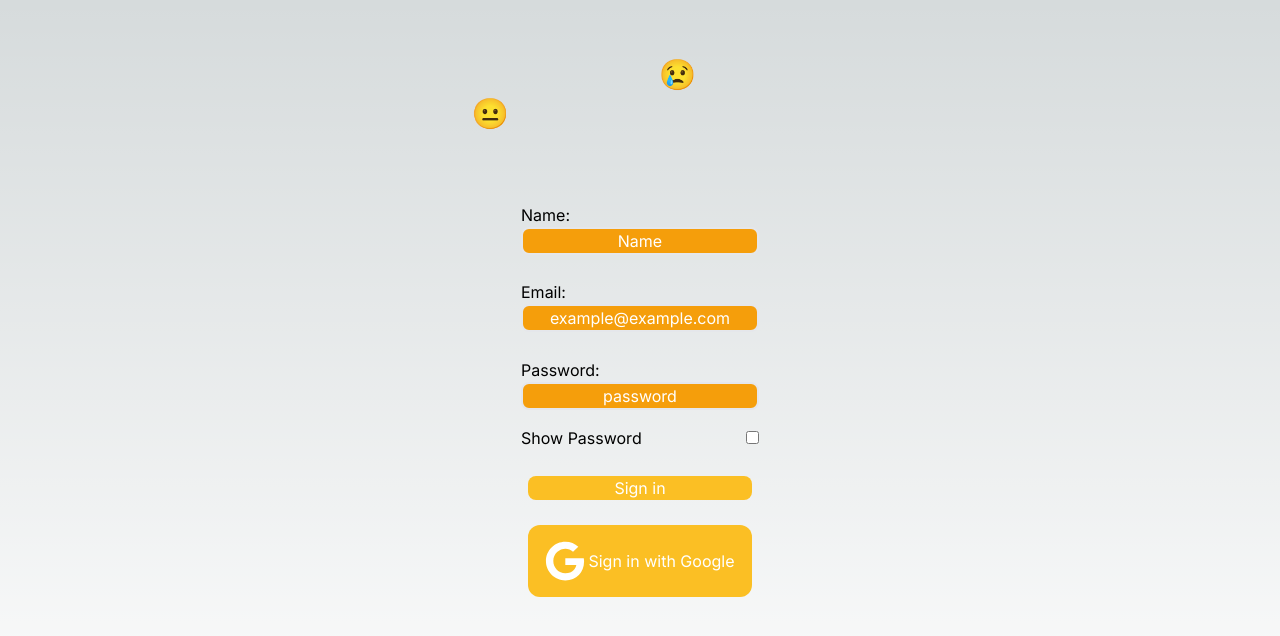
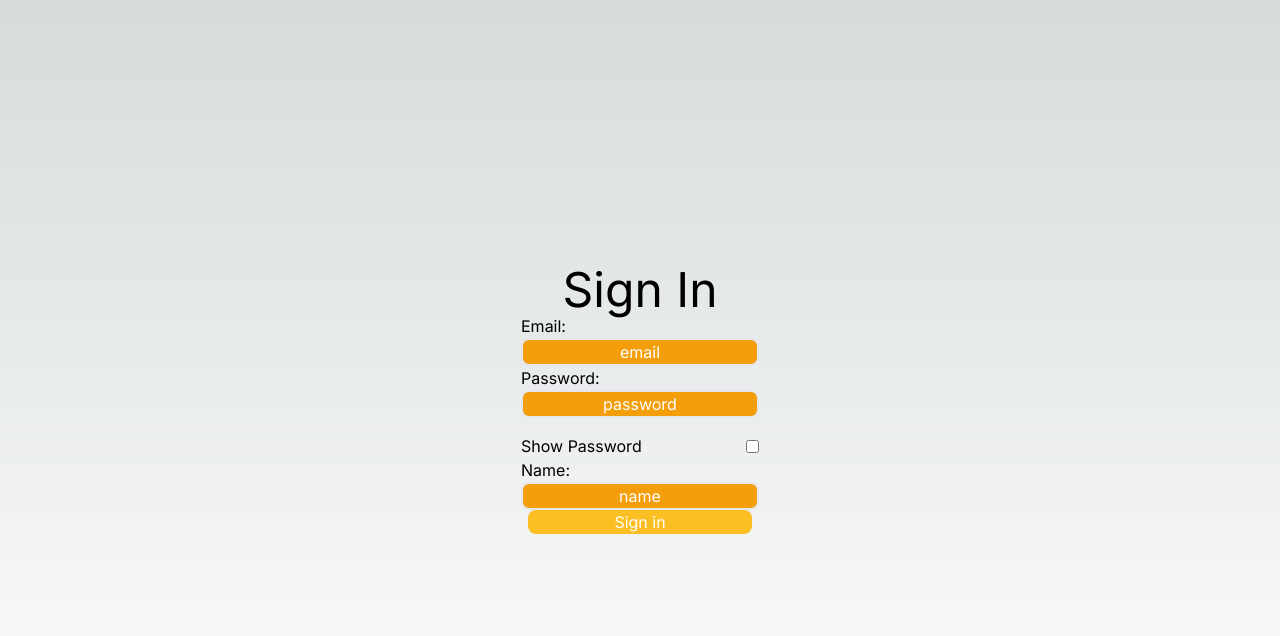
Before and after one commit to Abdulrahman777777/Moodly, a Next.js app: page / in a window 1280 px wide. Both pictures are taken after a click on the button "Login". Shown: the top 636 px of the page. Built offline with nearby package versions, Linux system fonts and the light colour scheme; no server answers.

Commit message:
Solving Minnified React problems

```diff
--- a/components/LoginForm.tsx
+++ b/components/LoginForm.tsx
@@ -1,3 +1,4 @@
+// components\LoginForm.tsx
 "use client";
 
 import React, { useRef, useState } from "react";
@@ -10,68 +11,61 @@ import { useAnimate, motion } from "framer-motion";
 import ScrollingEmojis from "./ScrollingEmojis";
 
 const provider = new GoogleAuthProvider();
-interface LoginFormProps {
-  setEmail: Function;
-  setAuthed: Function;
-}
 
-// Define Firebase configuration
-interface FirebaseConfig {
-  apiKey: string | undefined;
-  authDomain: string | undefined;
-  projectId: string | undefined;
-  storageBucket: string | undefined;
-  messagingSenderId: string | undefined;
-  appId: string | undefined;
-  measurementId: string | undefined;
-}
-
-// Initialize Firebase configuration
-const firebaseConfig: FirebaseConfig = {
-  apiKey: process.env.NEXT_PUBLIC_FIREBASE_API_KEY,
-  authDomain: process.env.NEXT_PUBLIC_FIREBASE_AUTH_DOMAIN,
-  projectId: process.env.NEXT_PUBLIC_FIREBASE_PROJECT_ID,
-  storageBucket: process.env.NEXT_PUBLIC_FIREBASE_STORAGE_BUCKET,
-  messagingSenderId: process.env.NEXT_PUBLIC_FIREBASE_MESSAGING_SENDER_ID,
-  appId: process.env.NEXT_PUBLIC_FIREBASE_APP_ID,
-  measurementId: process.env.NEXT_PUBLIC_FIREBASE_MEASUREMENT_ID,
-};
-
-// Initialize Firebase
-const app = initializeApp(firebaseConfig);
-const auth = getAuth(app);
-
-function LoginForm({ setEmail, setAuthed }: LoginFormProps) {
-  const [scope, animate] = useAnimate();
-  const emailInput = useRef(null as any);
-  const passwordInput = useRef(null as any);
-  const nameInput = useRef(null as any);
 const validateEmail = (email: string) => {
   const emailRegex = /^[^\s@]+@[^\s@]+\.[^\s@]+$/;
   return emailRegex.test(email);
 };
+
+const LoginForm = ({
+  setEmail,
+  setAuthed,
+}: {
+  setEmail: Function;
+  setAuthed: Function;
+}) => {
+  const [email, setEmailState] = useState("");
+  const [password, setPassword] = useState("");
+  const [name, setName] = useState("");
   const [checkBox, setCheckBox] = useState("password");
+  const [error, setError] = useState("");
+  const emailInput = useRef<HTMLInputElement>(null);
+  const passwordInput = useRef<HTMLInputElement>(null);
+  const nameInput = useRef<HTMLInputElement>(null);
+  const scope = useRef<HTMLDivElement>(null);
+
+  const animate = useAnimate();
+
+  const handleSignIn = () => {
+    if (!validateEmail(emailInput.current?.value ?? "")) {
+      setError("Please enter a valid email");
+    } else {
+      const password = passwordInput.current?.value ?? "";
+      const email = emailInput.current?.value ?? "";
+      const name = nameInput.current?.value ?? "";
+      const id = v4();
+      if (email) {
+        setEmail(email);
+        setAuthed(true);
+        userAddition(id, email, password, Date.now(), name);
+      } else {
+        // Handle the case where email is undefined
+        setError("Email is required");
+      }
+    }
+  };
+
   return (
-    <>
-      <ScrollingEmojis />
-      <div className="w-screen h-screen bg-opacity-15 z-50  flex gap-36 justify-around items-center flex-col ">
-        <div className="email w-screen gap-5 h-1/2 flex justify-around items-center flex-col">
-          <div className="email">
-            <h3>Name:</h3>
-            <input
-              className=" placeholder:text-white bg-amber-500 dark:bg-amber-600 text-white border-2 rounded-lg text-center "
-              ref={nameInput}
-              type="text"
-              placeholder="Name"
-            />
-          </div>
+    <div className="flex flex-col items-center justify-center w-screen h-screen">
+      <div className="flex flex-col items-center justify-center w-1/2 h-1/2">
+        <h1 className="text-5xl">Sign In</h1>
         <div className="email">
           <h3>Email:</h3>
           <input
-              className=" placeholder:text-white bg-amber-500 dark:bg-amber-600 text-white border-2 rounded-lg text-center "
             ref={emailInput}
-              type="text"
-              placeholder="example@example.com"
+            className="placeholder:text-white bg-amber-500 dark:bg-amber-600 text-white border-2 rounded-lg text-center "
+            type="email"
+            placeholder="email"
           />
         </div>
         <div className="password">
@@ -98,59 +92,27 @@ function LoginForm({ setEmail, setAuthed }: LoginFormProps) {
             />
           </div>
         </div>
+        <div className="name">
+          <h3>Name:</h3>
+          <input
+            ref={nameInput}
+            className="placeholder:text-white bg-amber-500 dark:bg-amber-600 text-white border-2 rounded-lg text-center "
+            type="text"
+            placeholder="name"
+          />
+        </div>
         <div className="submit w-screen flex justify-center items-center ">
           <button
             className="w-56 bg-amber-400 dark:bg-amber-500 text-white rounded-lg  "
-              onClick={() => {
-                if (!validateEmail(emailInput.current.value)) {
-                  alert("Please enter a valid email");
-                } else {
-                  const password = passwordInput.current.value;
-                  const email = emailInput.current.value;
-                  const name = nameInput.current.value;
-                  const id = v4();
-                  setEmail(email);
-                  setAuthed(true);
-                  userAddition(id, email, password, Date.now(), name);
-                }
-              }}
+            onClick={handleSignIn}
           >
             Sign in
           </button>
         </div>
-          <motion.button
-            onHoverStart={() => {
-              animate(scope.current, { rotate: 180 });
-            }}
-            onHoverEnd={() => {
-              animate(scope.current, { rotate: 0 });
-            }}
-            className=" flex justify-around items-center bg-amber-400 dark:bg-amber-500 text-white w-56 p-4 rounded-xl "
-            onClick={() => {
-              signInWithPopup(auth, provider)
-                .then((result) => {
-                  userAddition(
-                    result.user.uid,
-                    result.user.email as string,
-                    result.user.displayName as string,
-                    Date.now(),
-                    result.user.displayName as string
-                  );
-                  setEmail(result.user.email);
-                  setAuthed(true);
-                })
-                .catch((er) => {});
-            }}
-          >
-            {" "}
-            <text ref={scope}>
-              <FaGoogle size={40} />
-            </text>
-            Sign in with Google{" "}
-          </motion.button>
+        {error && <p style={{ color: "red" }}>{error}</p>}
       </div>
     </div>
-    </>
   );
-}
+};
+
 export default LoginForm;
--- a/components/ScrollingEmojis.tsx
+++ b/components/ScrollingEmojis.tsx
@@ -6,51 +6,39 @@ function ScrollingEmojis() {
   useEffect(() => {
     setWindowHieght(window.innerHeight);
   }, []);
-  const Arr = [];
-  for (let index = 0; index < 15; index++) {
-    const Random = Math.random();
-    if (Random < 0.05) {
-      Arr.push("😁");
-    } else if (Random >= 0.05 && Random < 0.1) {
-      Arr.push("😔");
-    } else if (Random >= 0.1 && Random < 0.15) {
-      Arr.push("😢");
-    } else if (Random >= 0.15 && Random < 0.2) {
-      Arr.push("😐");
-    } else if (Random >= 0.2 && Random < 0.25) {
-      Arr.push("😕");
-    } else if (Random >= 0.25 && Random < 0.3) {
-      Arr.push("☹️");
-    } else if (Random >= 0.3 && Random < 0.35) {
-      Arr.push("😂");
-    } else if (Random >= 0.35 && Random < 0.4) {
-      Arr.push("😠");
-    } else if (Random >= 0.4 && Random < 0.45) {
-      Arr.push("😡");
-    } else if (Random >= 0.45 && Random < 0.5) {
-      Arr.push("🤬");
-    } else if (Random >= 0.5 && Random < 0.55) {
-      Arr.push("😎");
-    } else if (Random >= 0.55 && Random < 0.6) {
-      Arr.push("😱");
-    } else if (Random >= 0.6 && Random < 0.65) {
-      Arr.push("🥹");
-    } else if (Random >= 0.65 && Random < 0.7) {
-      Arr.push("💔");
-    } else if (Random >= 0.7 && Random < 0.75) {
-      Arr.push("🥰");
-    } else if (Random >= 0.75 && Random < 0.8) {
-      Arr.push("😐");
-    } else if (Random >= 0.8 && Random < 0.85) {
-      Arr.push("🤒");
-    } else if (Random >= 0.85 && Random < 0.9) {
-      Arr.push("🤧");
-    } else if (Random >= 0.9 && Random < 0.95) {
-      Arr.push("😎");
-    } else if (Random >= 0.95 && Random <= 1) {
-      Arr.push("🥹");
-    }
-  }
+  const Arr = [
+    "😊", // Smiling face with smiling eyes
+    "😂", // Face with tears of joy
+    "😢", // Crying face
+    "😠", // Angry face
+    "😍", // Heart eyes
+    "😱", // Face screaming in fear
+    "😎", // Smiling face with sunglasses
+    "🤔", // Thinking face
+    "😴", // Sleeping face
+    "😲", // Astonished face
+    "😅", // Smiling face with sweat
+    "😡", // Pouting face
+    "😜", // Face with stuck-out tongue and winking eye
+    "😇", // Smiling face with halo
+    "🤯", // Exploding head
+    "😈", // Smiling face with horns
+    "🥺", // Pleading face
+    "🤗", // Hugging face
+    "😩", // Weary face
+    "😤", // Face with steam from nose
+    "🤤", // Drooling face
+    "😶", // Face without mouth
+    "🥳", // Partying face
+    "😮", // Face with open mouth
+    "😑", // Expressionless face
+    "🥵", // Hot face
+    "🥶", // Cold face
+    "😰", // Anxious face with sweat
+    "🤥", // Lying face
+    "🤫", // Shushing face
+    "🙄", // Face with rolling eyes
+  ];
   return (
     <motion.div className=" flex fixed justify-center items-center overflow-hidden  -z-50 w-screen text-center h-screen">
       {Arr.map((mood, index) => {
```
Lines whose indentation alone changed are shown as unchanged.
